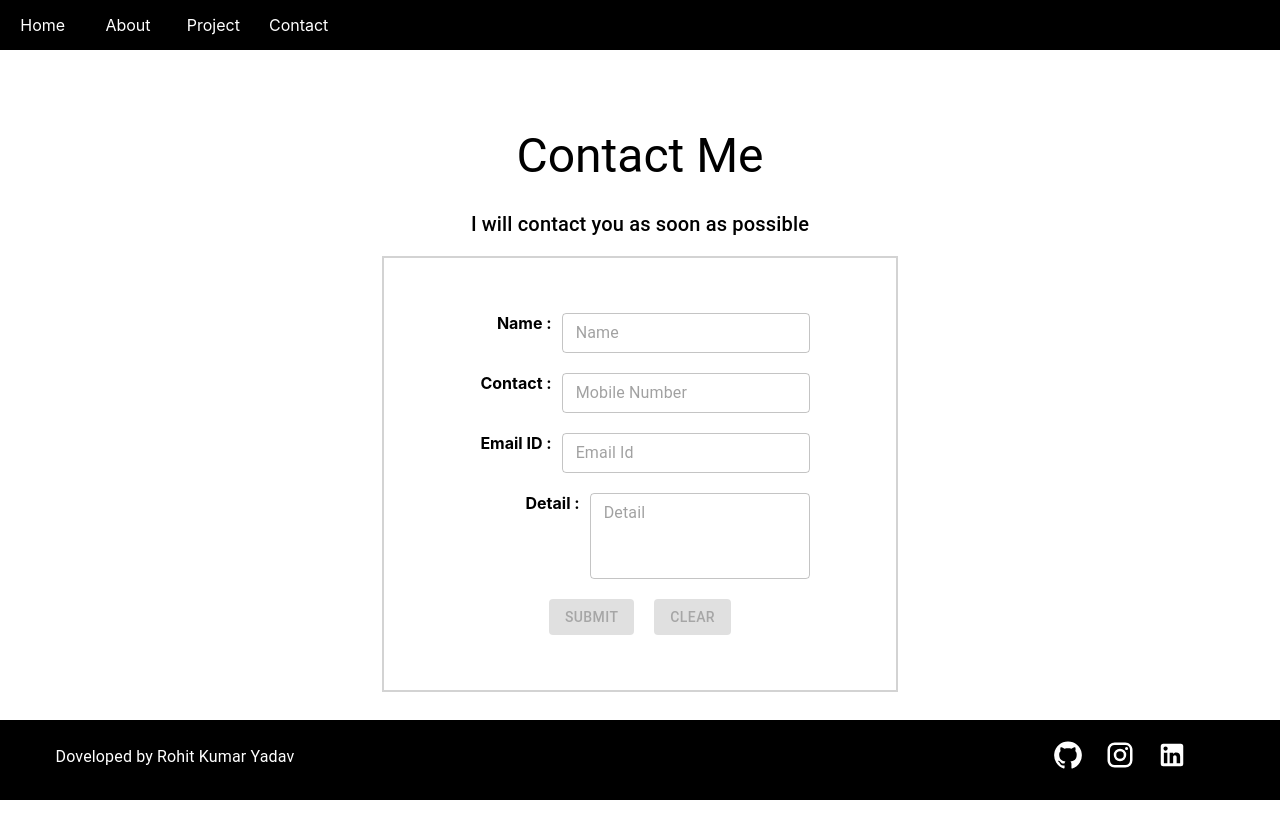
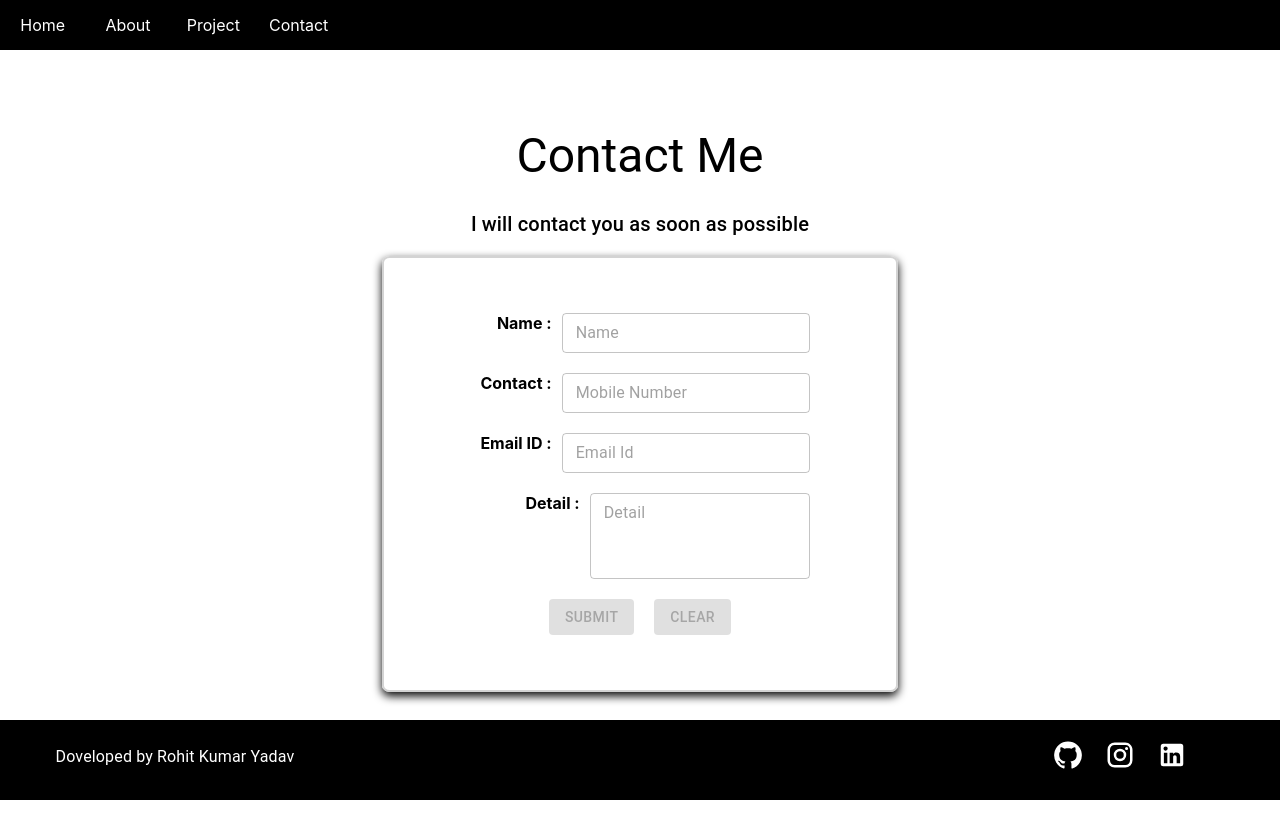
Before and after one commit to rohityadav15/portfolio, a React (Create React App) app: page /contact in a window 1280 px wide. Shown: the top 838 px of the page. Before the commit the page ends 800 px from the top, so only its background shows below. Built offline with nearby package versions, Linux system fonts and the light colour scheme.

Commit message:
contact page modify

```diff
--- a/src/Pages/Contact/index.js
+++ b/src/Pages/Contact/index.js
@@ -19,7 +19,7 @@ const Contact = () => {
   const [snackbarMessage, setSnackbarMessage] = useState("");
   const [snackbarSeverity, setSnackbarSeverity] = useState("success");
 
-  const isDesktop=useResponsive();
+  const isDesktop = useResponsive();
   const handleName = (event) => {
     setName(event.target.value);
   };
@@ -101,6 +101,7 @@ const Contact = () => {
           fontWeight: "bold",
           alignItems: "center",
           textAlign: "center",
+          paddingBottom: 100,
           justifyContent: "center",
           flexDirection: "column",
         }}
@@ -114,9 +115,11 @@ const Contact = () => {
         <Box
           style={{
             height: "60%",
-            width:isDesktop? "40%":"90%",
+            width: isDesktop ? "40%" : "90%",
             border: "2px solid lightgrey",
             display: "flex",
+            boxShadow: "0px 4px 10px rgba(2, 2, 2, 2)",
+            borderRadius: "1.5%",
             alignItems: "center",
             textAlign: "right",
             justifyContent: "center",
```
